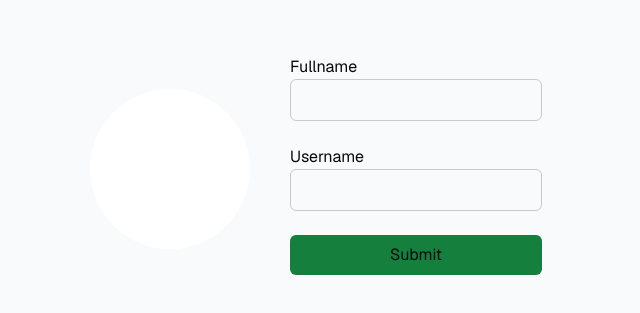
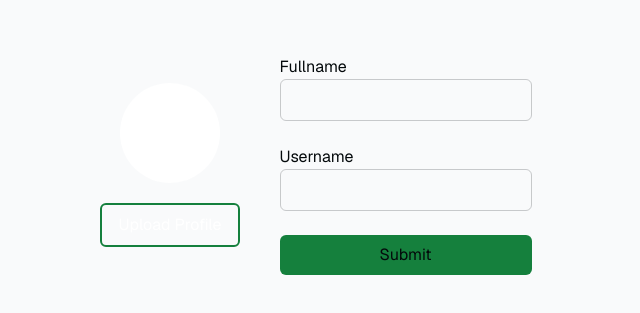
Before and after one commit to lostperson7410/my-next-supabase, a Next.js app: page /register in a window 1280 px wide. Shown: the part 231-544 px from the top of the page, without its empty margins (324-964 px from the left). Built offline with nearby package versions, Linux system fonts and the light colour scheme; no server answers.

Commit message:
Profile Component Added

```diff
--- a/components/Form/RegisterForm.tsx
+++ b/components/Form/RegisterForm.tsx
@@ -3,17 +3,17 @@
 import { supabase } from '@/utils/supabase/supabaseClient';
 import { useState } from 'react';
 import { registerUser } from '../formAction/registerAction';
+import Profile from '../Profile';
 
 export default function RegisterForm() {
+
     return (
         <div className=' ml-2 mr-2 flex-1 flex flex-col w-full'>
             <form action={registerUser} className='flex w-full items-center justify-start flex-col gap-2'>
 
-                <div className='flex-row flex gap-10'>
-                    <div className='flex-col flex items-center justify-center'>
-                        <div className=' w-40 h-40 bg-white rounded-full'>
-                            {/* 1 */}
-                        </div>
+                <div className='flex-row flex-wrap flex gap-10 items-center justify-center'>
+                    <div className='flex-col flex '>
+                        <Profile name='profile'/>
                     </div>
                     <div className='flex-col flex'>
                         <label className="text-md" htmlFor="password">
--- /dev/null
+++ b/components/Profile.tsx
@@ -0,0 +1,78 @@
+'use client'
+import React, { useEffect, useRef, useState } from 'react';
+
+const Profile = (props) => {
+    const [selectedFile, setSelectedFile] = useState(null);
+
+    const handleFileChange = (event: { target: { files: any[]; }; }) => {
+        const file = event.target.files[0];
+        const result = URL?.createObjectURL(file)
+        setSelectedFile(result);
+    };
+
+    //create a new function to upload a file to supabase then set a reponse public url to state object
+
+    //upload => get public url => set public url to state => state will return to form
+
+    return (
+        <div style={{
+            display: 'flex',
+            flexDirection: 'column',
+            alignItems: 'center',
+            justifyContent: 'center',
+            gap: '20px'
+
+        }}>
+            <div style={{
+                borderRadius: '50%',
+                width: '100px',
+                height: '100px',
+                backgroundColor: 'white',
+                position: 'relative',
+                zIndex:2,
+                color:'black',
+                display: 'inline-block',
+            }}>
+                {selectedFile && (
+                    <img
+                    src={selectedFile}
+                    alt="Avatar Preview"
+                    style={{
+                        width: '100px',
+                        height: '100px',
+                        objectFit:'cover',
+                        borderRadius: '50%',
+                    }}
+                />
+                )
+                }
+
+                <input
+                    {...props}
+                    id="fileInput"
+                    type="file"
+                    accept=".png, .jpg"
+                    onChange={handleFileChange}
+                    style={{
+                        opacity: 0,
+                        position: 'absolute',
+                        top: 0,
+                        left: 0,
+                        width: '100px',
+                        height: '100px',
+                        zIndex: 1 ,
+                        cursor:'pointer'
+                    }}
+                />
+            </div>
+            <button
+                className='border-2 border-green-700 text-white rounded-md px-4 py-2 text-foreground mb-2'
+                onClick={() => document.getElementById('fileInput')?.click()}
+            >
+                Upload Profile
+            </button>
+        </div>
+    );
+};
+
+export default Profile;
--- a/components/formAction/registerAction.ts
+++ b/components/formAction/registerAction.ts
@@ -8,7 +8,9 @@ import { useDispatch } from 'react-redux';
 const supabase = createClient()
 
 
-export const registerUser = async (formDate : FormData) =>{
+export const registerUser = async (formDate : FormData) => {
+    console.log("🚀 ~ registerUser ~ formDate:", formDate)
+
     const {data} = await supabase.auth.getUser()
 
     console.log('this is server action');
@@ -25,6 +27,6 @@ export const registerUser = async (formDate : FormData) =>{
     //     username: username,
     //     updated_at: new Date(),
     // }).eq('id',data?.user?.id).select()
-    const res = await supabase.auth.updateUser({data:{username: username,full_name: fullname}})
-    return res?.data
+    // const res = await supabase.auth.updateUser({data:{username: username,full_name: fullname}})
+    // return res?.data
 }
```
